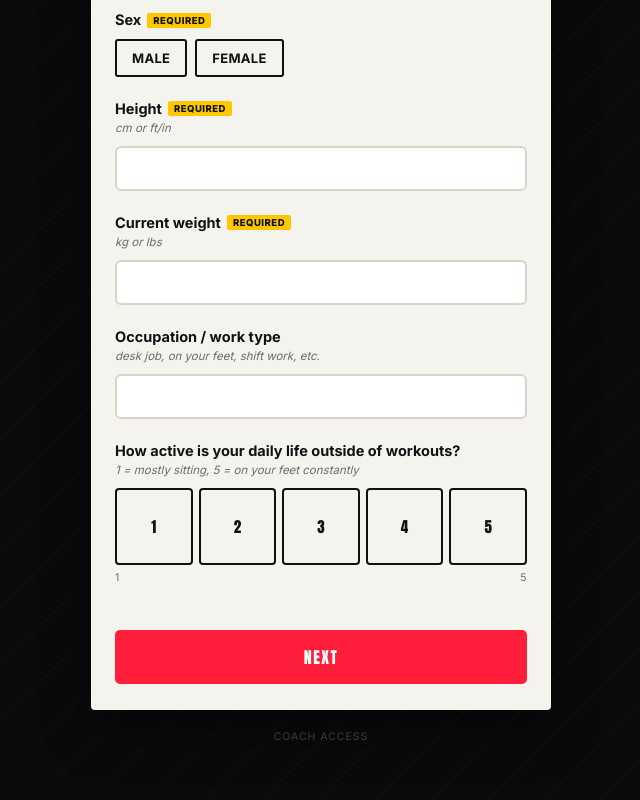
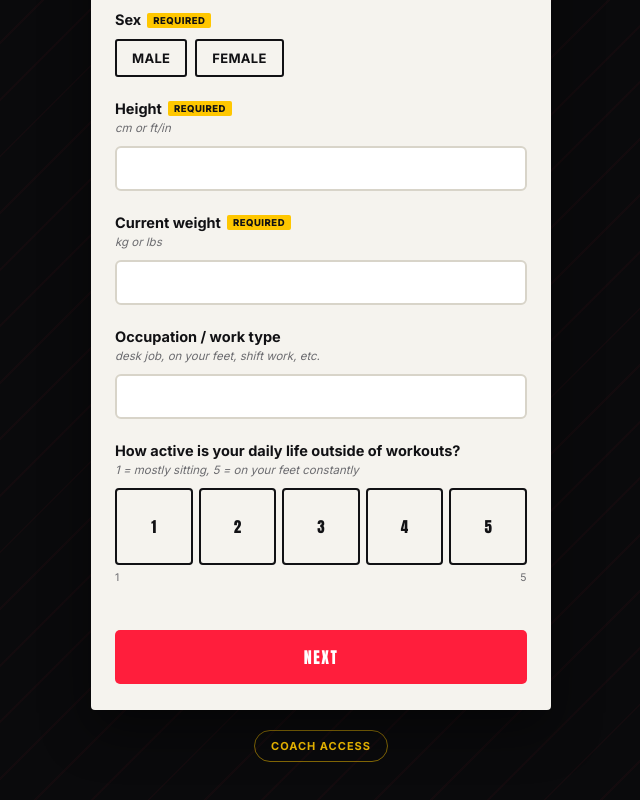
Before and after one commit to adarshpam3/client-onboarding-form, a website: page index.html in a window 1280 px wide. Shown: the part 431-1231 px from the top of the page, without its empty margins (319-959 px from the left). Drawn offline with Linux system fonts and the light colour scheme.

Commit message:
Make Coach Access link clearly visible instead of near-invisible
Co-Authored-By: Claude Sonnet 5 <noreply@anthropic.com>

```diff
--- a/index.html
+++ b/index.html
@@ -260,16 +260,21 @@
   .done-screen p{ color:var(--ink-mute); font-size:14px; line-height:1.6; max-width:320px; margin:0 auto; }
 
   .coach-link{
-    text-align:center;
-    margin-top:20px;
-    font-size:10.5px;
-    color:rgba(255,255,255,0.25);
+    display:table;
+    margin:20px auto 0;
+    padding:8px 16px;
+    font-size:11px;
+    font-weight:700;
+    color:var(--yellow);
+    border:1.5px solid rgba(255,199,0,0.5);
+    border-radius:20px;
     cursor:pointer;
     letter-spacing:1px;
     text-transform:uppercase;
     font-family:'Inter',sans-serif;
+    transition:.15s;
   }
-  .coach-link:hover{ color:rgba(255,255,255,0.5); }
+  .coach-link:hover{ background:rgba(255,199,0,0.12); border-color:var(--yellow); }
 
   .modal-overlay{
     position:fixed; inset:0;
```
Also changed, not shown: 1 other file.
